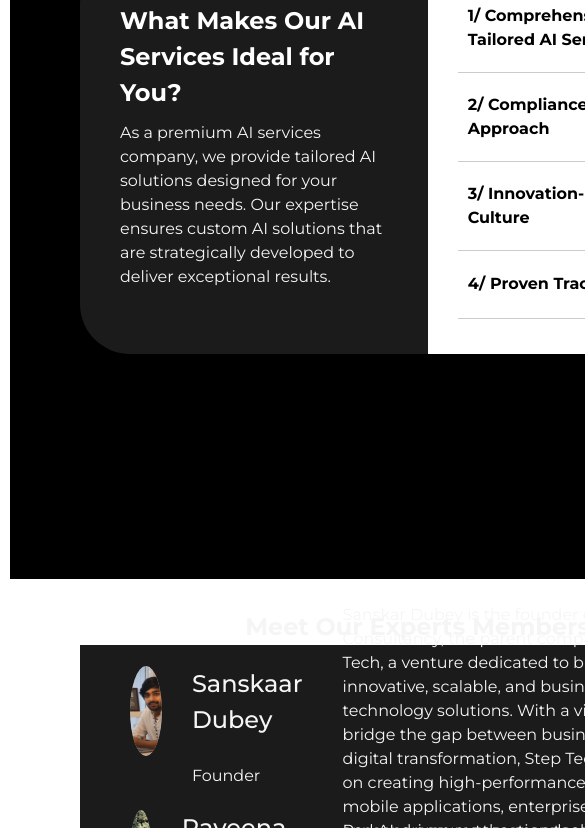
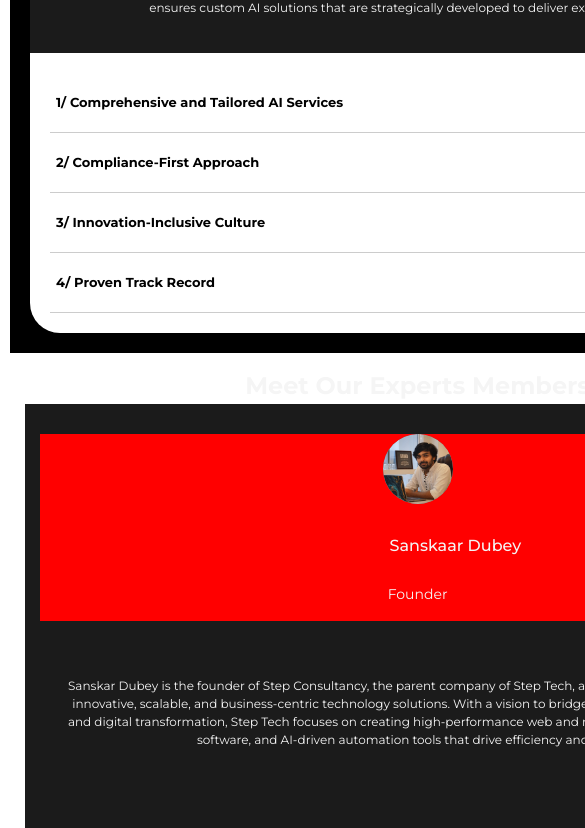
Before and after one commit to aditipatil0315/ai_page, a React (Vite) app: page / in a window 390 px wide. Shown: the part 1276-2104 px from the top of the page, 585 px wide, since content can reach past the window. Built offline with nearby package versions, Linux system fonts and the light colour scheme.

Commit message:
section4 responsive

```diff
--- a/src/components/Section3/Section3.css
+++ b/src/components/Section3/Section3.css
@@ -81,3 +81,99 @@
   .arrow {
     font-size: 18px;
   }
+
+
+  @media (max-width: 1024px) {
+    .faq-container {
+        flex-direction: column;
+        height: auto;
+        padding: 40px;
+    }
+
+    .faq-left, .faq-right {
+        width: 100%;
+        height: auto;
+        border-radius: 30px;
+        padding: 30px;
+    }
+
+    .faq-left {
+        border-bottom-left-radius: 0;
+        border-bottom-right-radius: 0;
+    }
+
+    .faq-right {
+        border-top-left-radius: 0;
+        border-top-right-radius: 0;
+    }
+
+    .faq-left h2 {
+        font-size: 22px;
+    }
+
+    .faq-left p {
+        font-size: 14px;
+    }
+}
+
+@media (max-width: 768px) {
+    .faq-container {
+        padding: 30px;
+    }
+
+    .faq-left, .faq-right {
+        padding: 25px;
+    }
+
+    .faq-left h2 {
+        font-size: 20px;
+    }
+
+    .faq-left p {
+        font-size: 13px;
+    }
+
+    .faq-question {
+        font-size: 14px;
+        padding: 8px;
+    }
+
+    .faq-answer.open {
+        max-height: 80px;
+        padding: 8px;
+    }
+}
+
+@media (max-width: 480px) {
+    .faq-container {
+        padding: 20px;
+    }
+
+    .faq-left, .faq-right {
+        padding: 20px;
+    }
+
+    .faq-left h2 {
+        font-size: 18px;
+        text-align: center;
+    }
+
+    .faq-left p {
+        font-size: 12px;
+        text-align: center;
+    }
+
+    .faq-question {
+        font-size: 13px;
+        padding: 6px;
+    }
+
+    .faq-answer.open {
+        max-height: 70px;
+        padding: 6px;
+    }
+
+    .faq-answer p {
+        font-size: 12px;
+    }
+}
--- a/src/components/Section4/Section4.css
+++ b/src/components/Section4/Section4.css
@@ -79,3 +79,119 @@
   .about p {
     padding: 10px;
   }
+
+
+  @media (max-width: 1024px) {
+    .our_team_section {
+        padding: 30px;
+    }
+
+    .member {
+        flex-direction: column;
+        height: auto;
+        padding: 50px 30px;
+        text-align: center;
+    }
+
+    .profile {
+        width: 100%;
+        justify-content: center;
+        text-align: center;
+    }
+
+    .intro {
+        width: 100%;
+        text-align: center;
+    }
+
+    .about {
+        width: 100%;
+        height: auto;
+        padding: 20px;
+        text-align: center;
+    }
+}
+
+@media (max-width: 768px) {
+    .our_team_section {
+        padding: 20px;
+    }
+
+    .member {
+        padding: 40px 20px;
+    }
+
+    .profile {
+        flex-direction: column;
+        align-items: center;
+        text-align: center;
+    }
+
+    .img_person {
+        height: 80px;
+        width: 80px;
+    }
+
+    .intro h2 {
+      text-align: center;
+
+        font-size: 18px;
+    }
+
+    .about {
+      text-align: center;
+        padding: 15px;
+    }
+
+    .about p {
+      text-align: center;
+
+        font-size: 14px;
+    }
+}
+
+@media (max-width: 480px) {
+    .our_team_section {
+        padding: 15px;
+    }
+
+    .member {
+        padding: 30px 15px;
+    }
+
+    .img_person {
+        height: 70px;
+        width: 70px;
+    }
+
+    .intro h2 {
+      text-align: center;
+padding: 0;
+margin: 0;
+        font-size: 16px;
+    }
+
+    .intro p {
+      text-align: center;
+
+        font-size: 14px;
+    }
+
+    .about {
+      text-align: center;
+
+        padding: 10px;
+    }
+
+    .about p {
+        font-size: 12px;
+    }
+
+    .profile {
+      background-color: red;
+      display: flex;
+      text-align: center;
+      justify-content: center;
+      align-items: center;
+    }
+}
```
